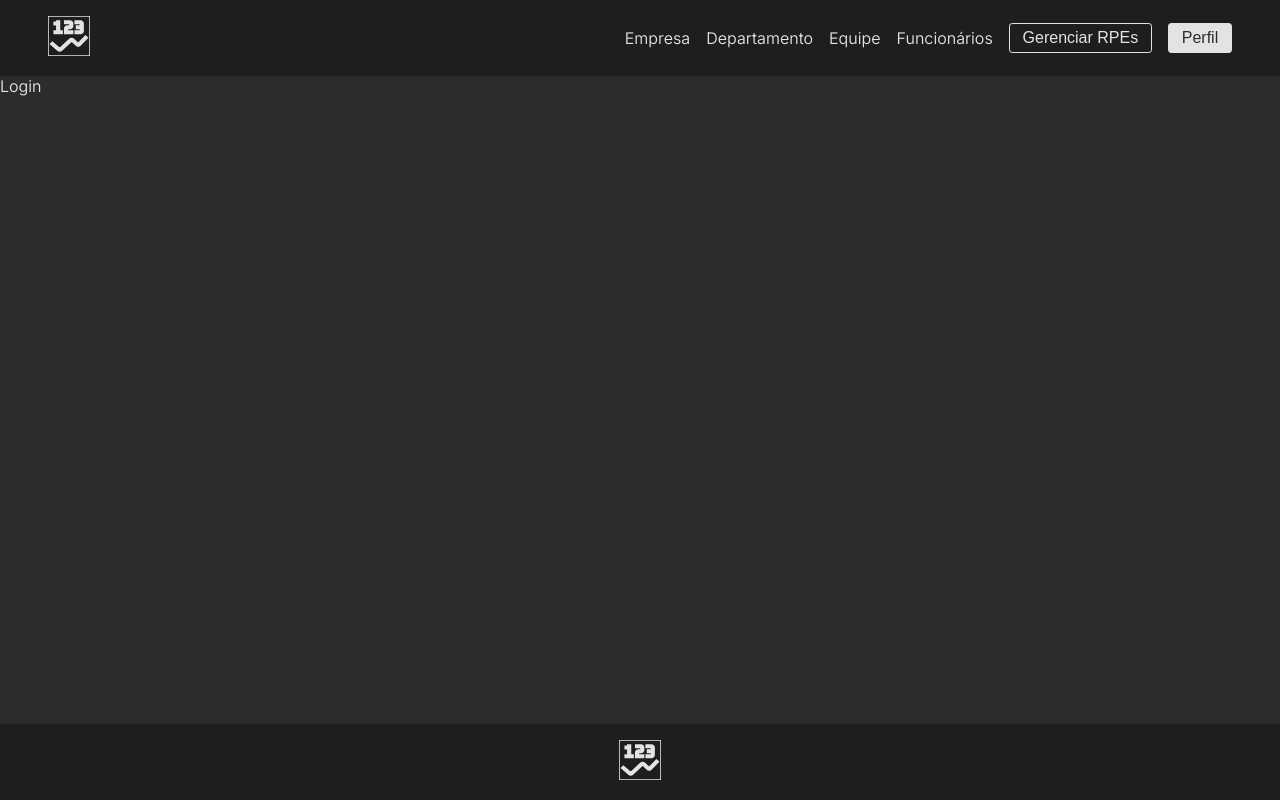
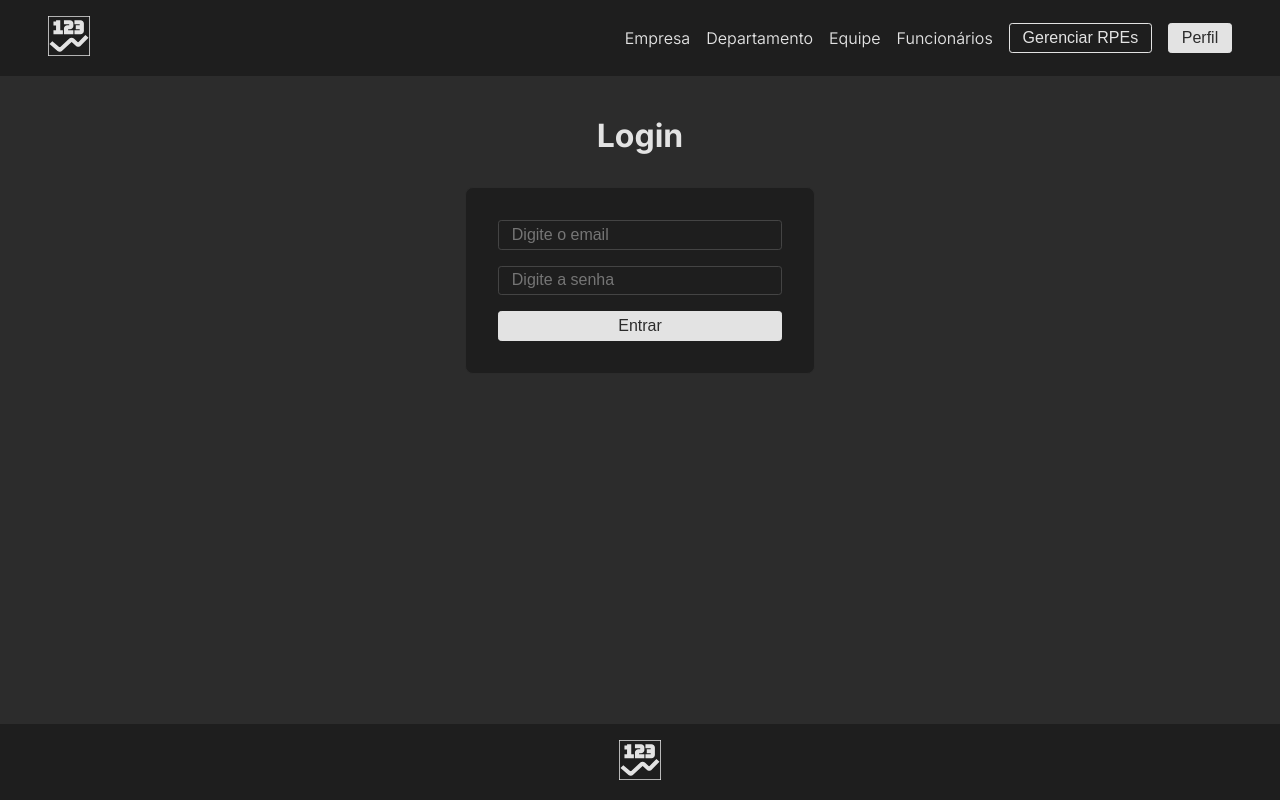
Before and after one commit to fabiogiugni/projeto1, a React (Create React App) app in the folder frontend/: page /login in a window 1280 px wide. Built offline with nearby package versions, Linux system fonts and the light colour scheme.

Commit message:
feat: add login page

```diff
--- a/frontend/src/components/Input/Input.js
+++ b/frontend/src/components/Input/Input.js
@@ -1,11 +1,12 @@
 import styles from "./Input.module.css";
 
-export default function Input({ onInputChange, placeHolder }) {
+export default function Input({ onInputChange, placeHolder, type }) {
   return (
     <input
       onChange={(e) => onInputChange(e.target.value)}
       className={styles.input}
       placeholder={placeHolder}
+      type={type || "input"}
     />
   );
 }
--- a/frontend/src/pages/company/Company.js
+++ b/frontend/src/pages/company/Company.js
@@ -39,7 +39,7 @@ export default function Company() {
         </button>
       </div>
       {!selectedCompany ? (
-        "Escolha a empresa para ver a tabela"
+        "Escolha uma empresa para ver a tabela"
       ) : (
         <CommonPageTable
           data={dataToShowOnTable}
--- a/frontend/src/pages/login/Login.js
+++ b/frontend/src/pages/login/Login.js
@@ -1,8 +1,30 @@
+import { useState } from "react";
+import { Input, Button } from "../../components";
+import styles from "./Login.module.css";
 
 export default function Login() {
+  const [email, setEmail] = useState("");
+  const [password, setPassword] = useState("");
+
+  function logIn(e) {
+    e.preventDefault();
+    console.log("Logging in with:", email, password);
+  }
+
   return (
-    <div>
-        Login
+    <div className={styles.container} style={{ width: "100vw" }}>
+      <h1>Login</h1>
+
+      <form className={styles.form} onSubmit={logIn}>
+        <Input onInputChange={setEmail} placeHolder="Digite o email" />
+        <Input
+          onInputChange={setPassword}
+          placeHolder="Digite a senha"
+          type="password"
+        />
+
+        <Button text="Entrar" variant="light" type="submit" />
+      </form>
     </div>
   );
 }
--- a/frontend/src/pages/login/Login.module.css
+++ b/frontend/src/pages/login/Login.module.css
@@ -0,0 +1,29 @@
+.container {
+  padding-top: 2.5rem;
+  display: flex;
+  flex-direction: column;
+  gap: 2rem;
+  align-items: center;
+}
+
+.form {
+  display: flex;
+  flex-direction: column;
+  gap: 1rem;
+  background-color: #1e1e1e;
+  border: 1px solid #2b2b2b;
+  border-radius: 8px;
+  padding: 2rem;
+  width: 350px;
+}
+
+.form h1 {
+  font-size: 1.5rem;
+  text-align: center;
+  margin-bottom: 1rem;
+}
+
+.form label {
+  color: #ccc;
+  font-size: 0.9rem;
+}
```
